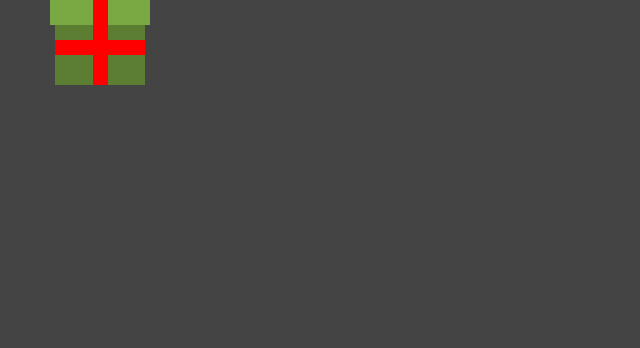
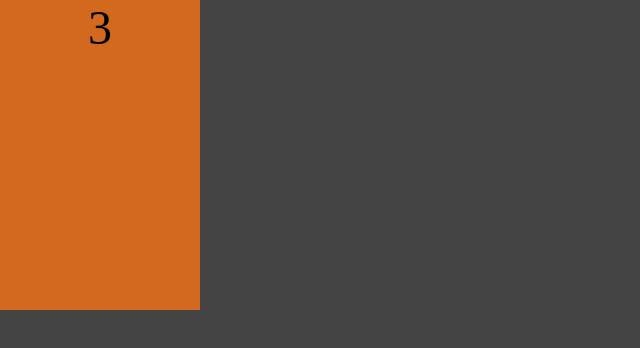
Before and after one commit to deyvsonaguiar/portas-next-app, a Next.js app: page / in a window 1280 px wide. Shown: the top 348 px of the page, without its empty margins (0-640 px from the left). Built offline with nearby package versions, Linux system fonts and the light colour scheme.

Commit message:
fix: resolvido  bug lint prettier import-helpers

```diff
--- /dev/null
+++ b/components/Porta.jsx
@@ -0,0 +1,9 @@
+import styles from '../styles/Porta.module.css';
+
+export default function Porta() {
+  return (
+    <div className={styles.porta}>
+      <div className={styles.numero}>3</div>
+    </div>
+  );
+}
--- a/package.json
+++ b/package.json
@@ -18,6 +18,7 @@
     "eslint": "^8.44.0",
     "eslint-config-next": "13.4.9",
     "eslint-config-prettier": "^8.8.0",
+    "eslint-plugin-import-helpers": "^1.3.1",
     "eslint-plugin-prettier": "^5.0.0",
     "eslint-plugin-react": "^7.32.2",
     "prettier": "3.0.0"
--- a/pages/_app.js
+++ b/pages/_app.js
@@ -1,5 +1,5 @@
-import '@/styles/globals.css'
+import '@/styles/globals.css';
 
 export default function App({ Component, pageProps }) {
-  return <Component {...pageProps} />
+  return <Component {...pageProps} />;
 }
--- a/pages/_document.js
+++ b/pages/_document.js
@@ -1,4 +1,4 @@
-import { Html, Head, Main, NextScript } from 'next/document'
+import { Html, Head, Main, NextScript } from 'next/document';
 
 export default function Document() {
   return (
@@ -9,5 +9,5 @@ export default function Document() {
         <NextScript />
       </body>
     </Html>
-  )
+  );
 }
--- a/pages/index.jsx
+++ b/pages/index.jsx
@@ -1,9 +1,9 @@
-import Presente from '../components/Presente';
+import Porta from '../components/Porta';
 
 export default function Home() {
   return (
     <div>
-      <Presente />
+      <Porta />
     </div>
   );
 }
--- /dev/null
+++ b/styles/Porta.module.css
@@ -0,0 +1,13 @@
+.porta {
+  display: flex;
+  flex-direction: column;
+  align-items: center;
+  width: 200px;
+  height: 310px;
+  background-color: chocolate;
+}
+
+.numero {
+  font-size: 3rem;
+
+}
--- a/styles/globals.css
+++ b/styles/globals.css
@@ -1,3 +1,7 @@
+* {
+  box-sizing: border-box;
+}
+
 html,
 body {
   padding: 0;
@@ -9,7 +13,3 @@ a {
   color: inherit;
   text-decoration: none;
 }
-
-* {
-  box-sizing: border-box;
-}
```
Also changed, not shown: .eslintrc.json, 2 other files (tests, documents, lock files or other folders).
